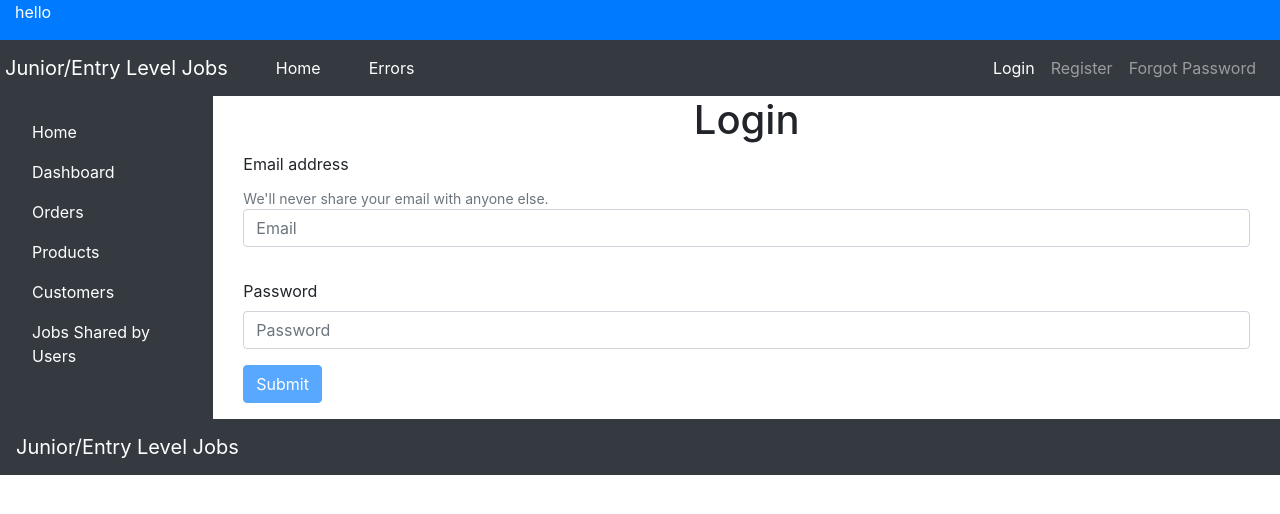
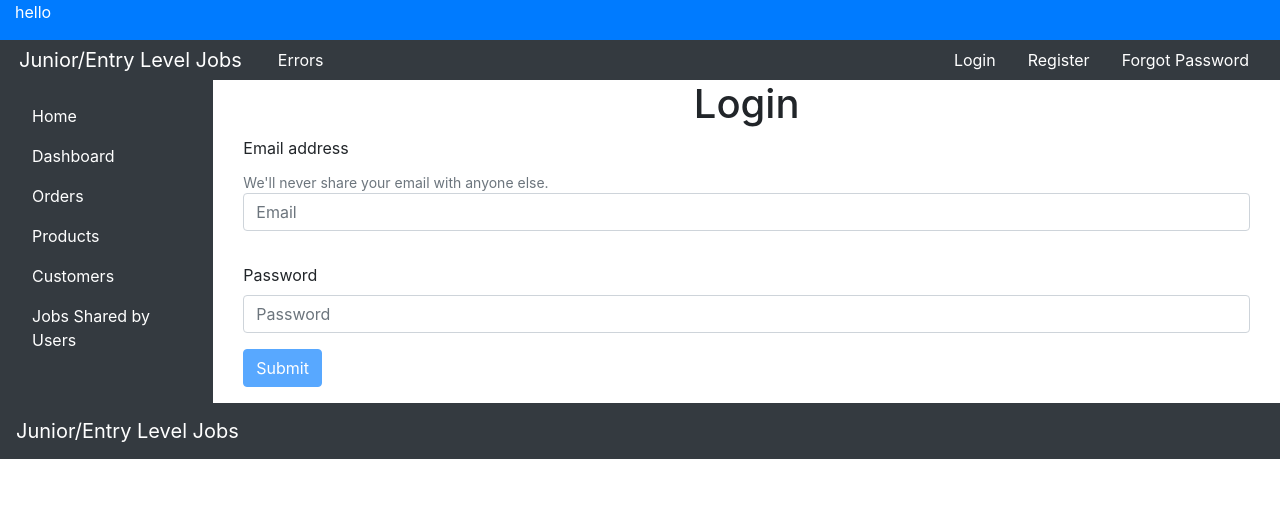
Before and after one commit to SilviuMihai/JAYLEVELJOBS, an Angular app in the folder client/: page /login-page in a window 1280 px wide. Shown: the top 514 px of the page. Built offline with nearby package versions, Linux system fonts and the light colour scheme.

Commit message:
Styling the pages

```diff
--- a/client/src/app/app.component.html
+++ b/client/src/app/app.component.html
@@ -1,6 +1,6 @@
 <div class="container-fluid vh-100">
                 <div class="row h-20">
-                <div class="col h-20 bg-primary text-white"><p>hello</p></div>
+                        <div class="col bg-primary text-white"><p>hello</p></div>
                 </div>
                 <div class="row">
                         <div class="col" style="padding: 0%;">
--- a/client/src/app/body/main-component/user-first-page/home-page/company-jobs-links/company-jobs-links.component.html
+++ b/client/src/app/body/main-component/user-first-page/home-page/company-jobs-links/company-jobs-links.component.html
@@ -5,7 +5,7 @@
                     <div class="container-fluid">
                         <div class="row mb-3">
                             <div class="col">
-                                <div class="list-group list-group-horizontal" >
+                                <div class="list-group list-group-horizontal align-items-baseline" >
                                         <button (click)='getCompaniesLinks()'
                                                         class="btn btn-info mr-2">See all Jobs</button>
 
--- a/client/src/app/body/side-bar/side-bar.component.html
+++ b/client/src/app/body/side-bar/side-bar.component.html
@@ -4,7 +4,7 @@
        <div class="p-3 text-white bg-dark h-100">
                   <ul class="nav flex-column">
                     <li>
-                      <a href="#" class="nav-link text-white" aria-current="page">
+                      <a routerLink='/' class="nav-link text-white" aria-current="page">
                         Home
                       </a>
                     </li>
--- a/client/src/app/header/nav-bar/nav-bar.component.html
+++ b/client/src/app/header/nav-bar/nav-bar.component.html
@@ -1,28 +1,30 @@
- <nav class="navbar navbar-expand navbar-dark bg-dark">
+ <nav class="nav bg-dark">
 <div class="container-fluid">
+  <div class="row">
+    <div class="col">
 
-        <div class="row">
-          <a class="ml-1 navbar-brand" routerLink='/'>Junior/Entry Level Jobs</a>
-          <a class="ml-3 justify-content-start nav-link text-white" routerLink='/'>Home</a>
-          <a class="ml-3 justify-content-start nav-link text-white" routerLink='/errors'>Errors</a>
+               <div class="d-flex">
+                 <a class="ml-1 navbar-brand text-white" routerLink='/'>Junior/Entry Level Jobs</a>
+                 <a class="ml-1 nav-link text-white" routerLink='/errors'>Errors</a>
                </div>
 
+    </div>
+    <div class="col d-flex justify-content-end">
 
-            <ul class="navbar-nav justify-content-end" *ngIf="!loggedIn">
+                  <ul class="nav" *ngIf="!loggedIn">
                     <li class="nav-item">
-                <a class="nav-link" routerLink='/login-page' routerLinkActive='active'>Login</a>
+                      <a class="nav-link text-white" routerLink='/login-page' routerLinkActive='active'>Login</a>
                     </li>
                     <li class="nav-item">
-                <a class="nav-link" routerLink='/register-page' routerLinkActive='active'>Register</a>
+                      <a class="nav-link text-white" routerLink='/register-page' routerLinkActive='active'>Register</a>
                     </li>
                     <li class="nav-item">
-                <a class="nav-link" routerLink='/forgot-password' routerLinkActive='active'>Forgot Password</a>
+                      <a class="nav-link text-white" routerLink='/forgot-password' routerLinkActive='active'>Forgot Password</a>
                     </li>
                   </ul>
 
-                    <div *ngIf="loggedIn">
-                      <div class="row">
-                        <div class="dropdown justify-content-end mr-4"  dropdown>
+                      <div class="d-flex align-items-center" *ngIf="loggedIn">
+                          <div class="dropdown mr-4"  dropdown>
                             <a class="dropdown-toggle text-light" dropdownToggle>{{userEmail}}</a>
                             <div class="dropdown-menu" *dropdownMenu>
                               <a class="dropdown-item" href="#">Profile</a>
@@ -33,6 +35,6 @@
                           <a class="text-white mr-3 set-cursor" (click)="logout()">LogOut</a>
                       </div>
     </div>
-
+  </div>
 </div>
 </nav>
```
Lines whose indentation alone changed are shown as unchanged.
